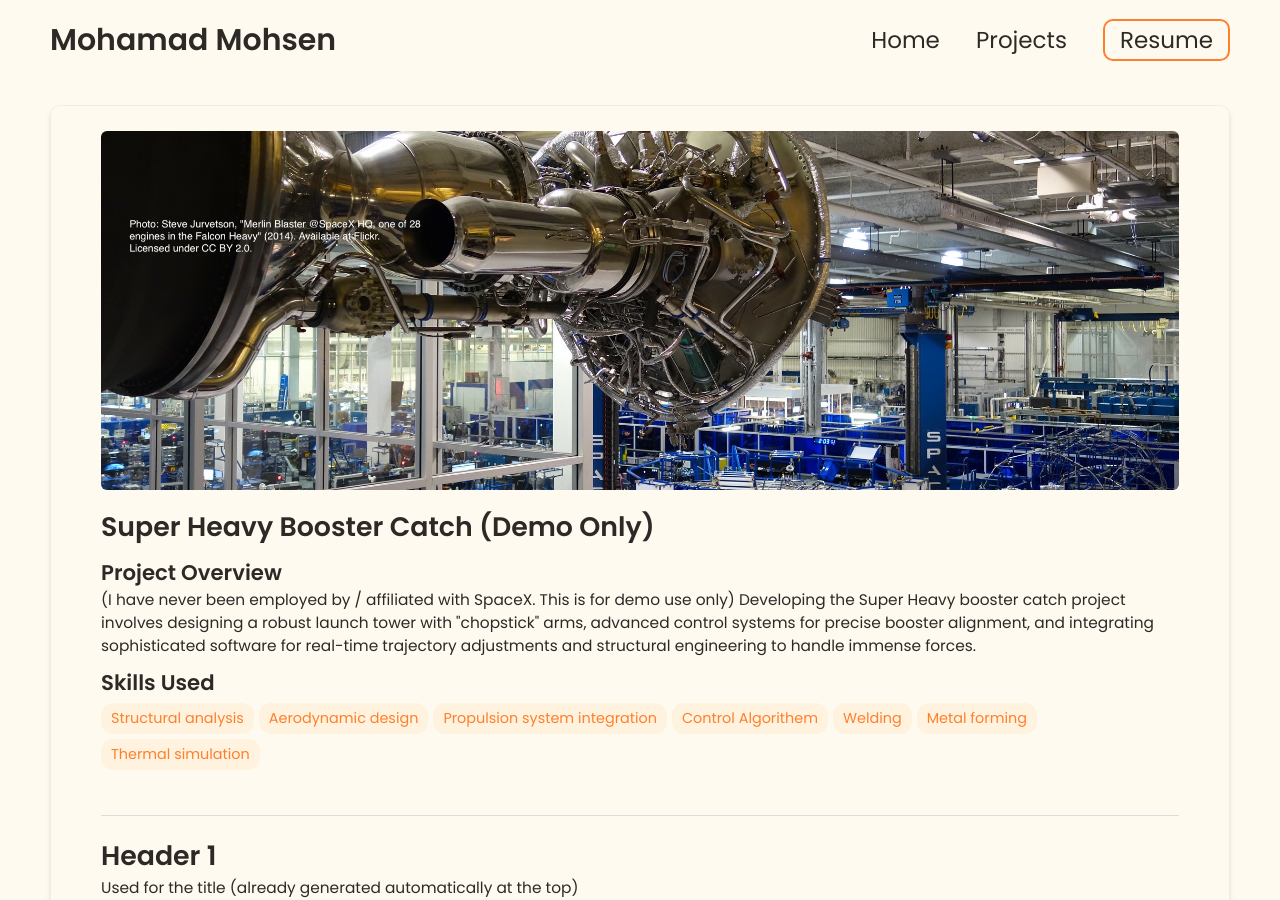
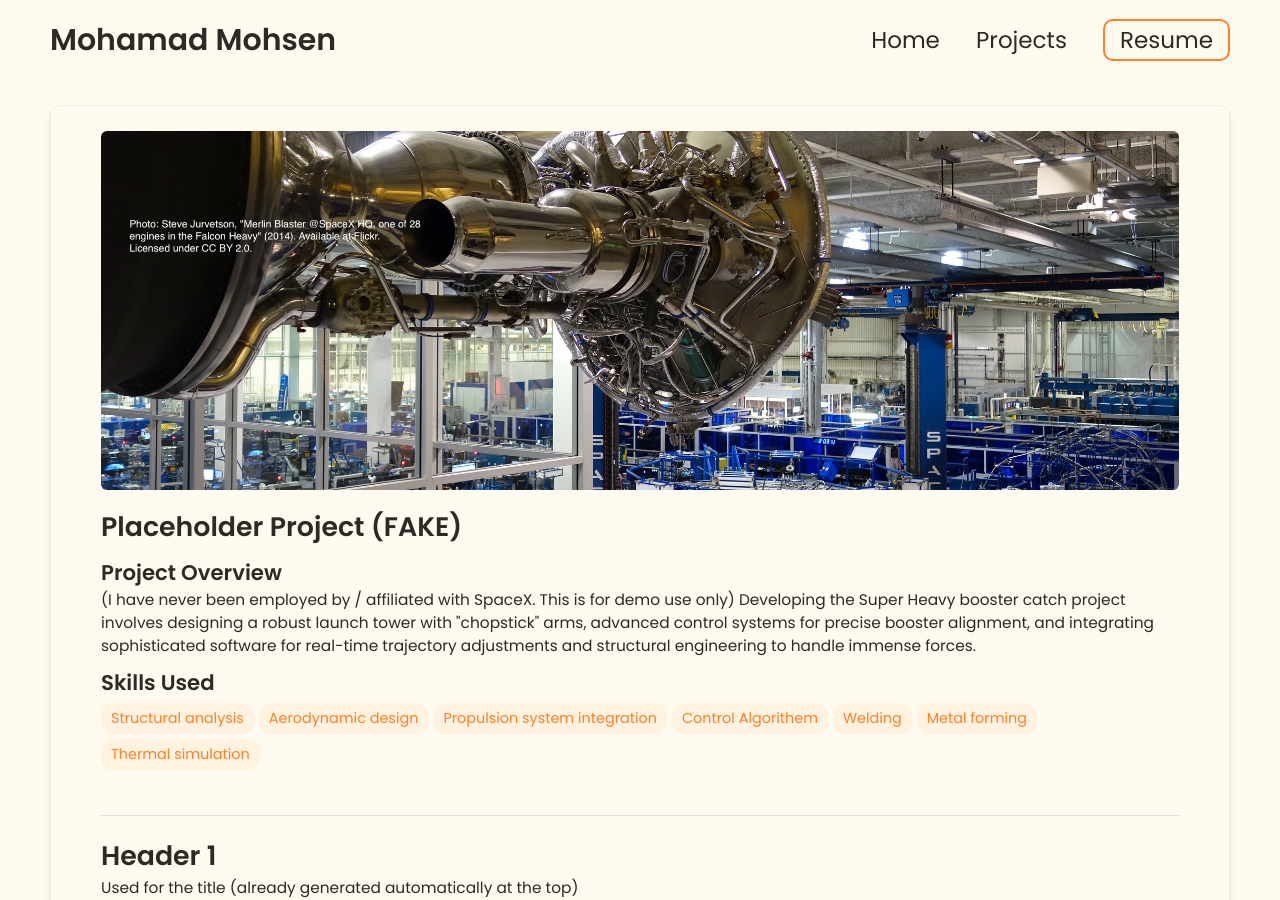
Before and after one commit to mnmohsen/mnmohsen.github.io, a Jekyll site: the page built from _projects/demo-project/index.md, in a window 1280 px wide and 900 px high. Built offline with Jekyll 4.4.1, drawn with Linux system fonts in a browser that asks for light colours.

Commit message:
Update index.md

```diff
--- a/_projects/demo-project/index.md
+++ b/_projects/demo-project/index.md
@@ -1,6 +1,6 @@
 ---
 layout: post
-title: Super Heavy Booster Catch (Demo Only)
+title: Placeholder Project (FAKE)
 description:  (I have never been employed by / affiliated with SpaceX. This is for demo use only)
     Developing the Super Heavy booster catch project involves designing a robust launch tower with "chopstick" arms, advanced control systems for precise booster alignment, and integrating sophisticated software for real-time trajectory adjustments and structural engineering to handle immense forces.
 skills:
```
